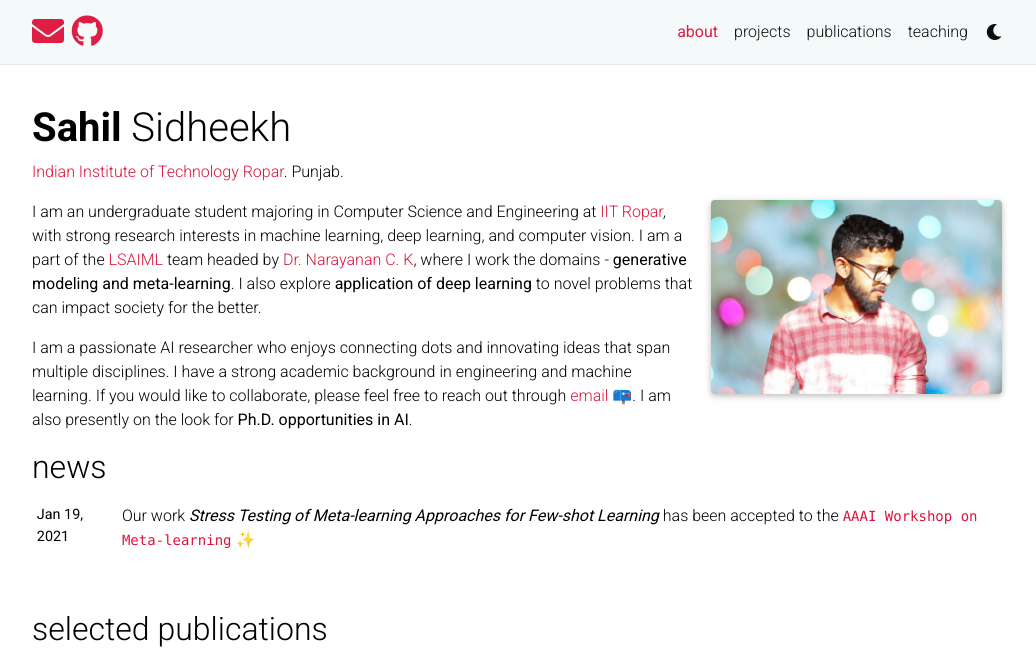
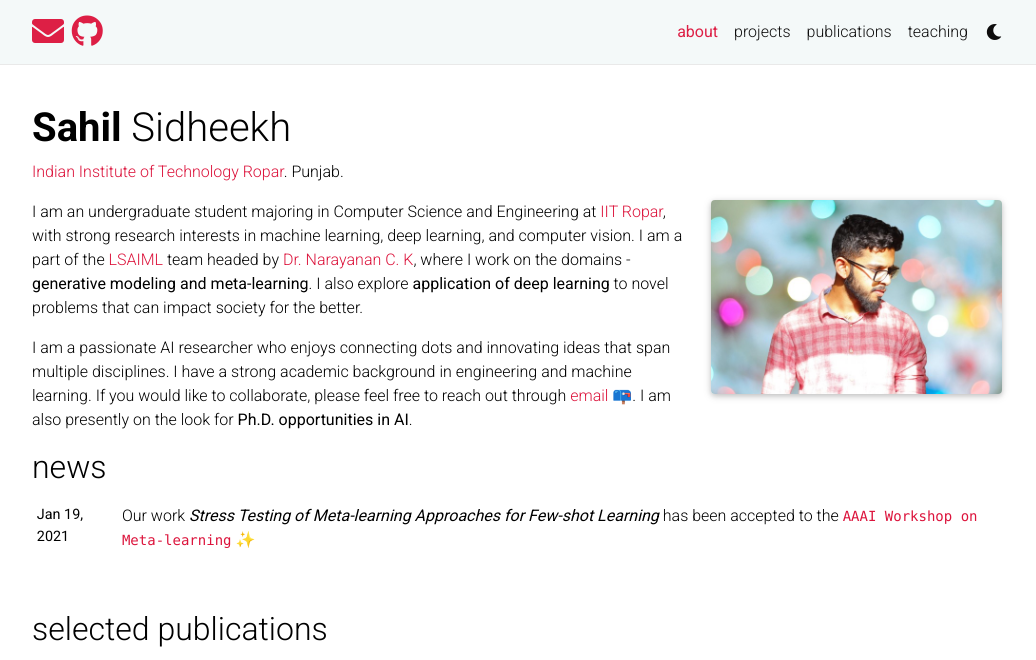
Before and after one commit to sahilsid/sahilsid.github.io, a Jekyll site: the page built from _pages/about.md, in a window 1280 px wide and 930 px high, cut to the strip 0-660 px from the top of the window. Shown: the whole strip, without its empty margins (123-1159 px from the left). Built offline with Jekyll 4.4.1, drawn with Linux system fonts in a browser that asks for light colours; nearby versions of some CDN libraries; emoji names are drawn with the system emoji font; a style sheet for code colours, icons or effects is not loaded.

Commit message:
Fixed ref

```diff
--- a/_bibliography/papers.bib
+++ b/_bibliography/papers.bib
@@ -5,7 +5,7 @@
       title={Stress Testing of Meta-learning Approaches for Few-shot Learning},
       author={Aroof Aimen and Sahil Sidheekh and Vineet Madan and Narayanan C. Krishnan},
       year={2021},
-      booktitle={ 11th International Conference on Computing, Communication and Networking Technologies (ICCCNT)},
+      booktitle={ AAAI Workshop on Metalearning },
       pdf={stress_test.pdf},
       url={https://sites.google.com/chalearn.org/metalearning?pli=1#h.kt23ep5wlehv},
       html={https://sites.google.com/chalearn.org/metalearning?pli=1#h.kt23ep5wlehv},
--- a/_pages/about.md
+++ b/_pages/about.md
@@ -15,6 +15,6 @@
 social: true  # includes social icons at the bottom of the page
 ---
 
-I am an undergraduate student majoring in Computer Science and Engineering at [IIT Ropar](https://www.iitrpr.ac.in/), with strong research interests in machine learning, deep learning, and computer vision. I am a part of the [LSAIML](https://cse.iitrpr.ac.in/ckn/index.html) team headed by [Dr. Narayanan C. K](https://cse.iitrpr.ac.in/ckn/people/ckn.html), where I work the domains - <b> generative modeling and meta-learning</b>. I also explore <b>application of deep learning</b> to novel problems that can impact society for the better.
+I am an undergraduate student majoring in Computer Science and Engineering at [IIT Ropar](https://www.iitrpr.ac.in/), with strong research interests in machine learning, deep learning, and computer vision. I am a part of the [LSAIML](https://cse.iitrpr.ac.in/ckn/index.html) team headed by [Dr. Narayanan C. K](https://cse.iitrpr.ac.in/ckn/people/ckn.html), where I work on the domains - <b> generative modeling and meta-learning</b>. I also explore <b>application of deep learning</b> to novel problems that can impact society for the better.
 
 I am a passionate AI researcher who enjoys connecting dots and innovating ideas that span multiple disciplines. I have a strong academic background in engineering and machine learning. If you would like to collaborate, please feel free to reach out through [email](mailto:2017csb1104@iitrpr.ac.in) :mailbox_closed:. I am also presently on the look for <b>Ph.D. opportunities in AI</b>.
```
Also changed, not shown: 2 other files.
